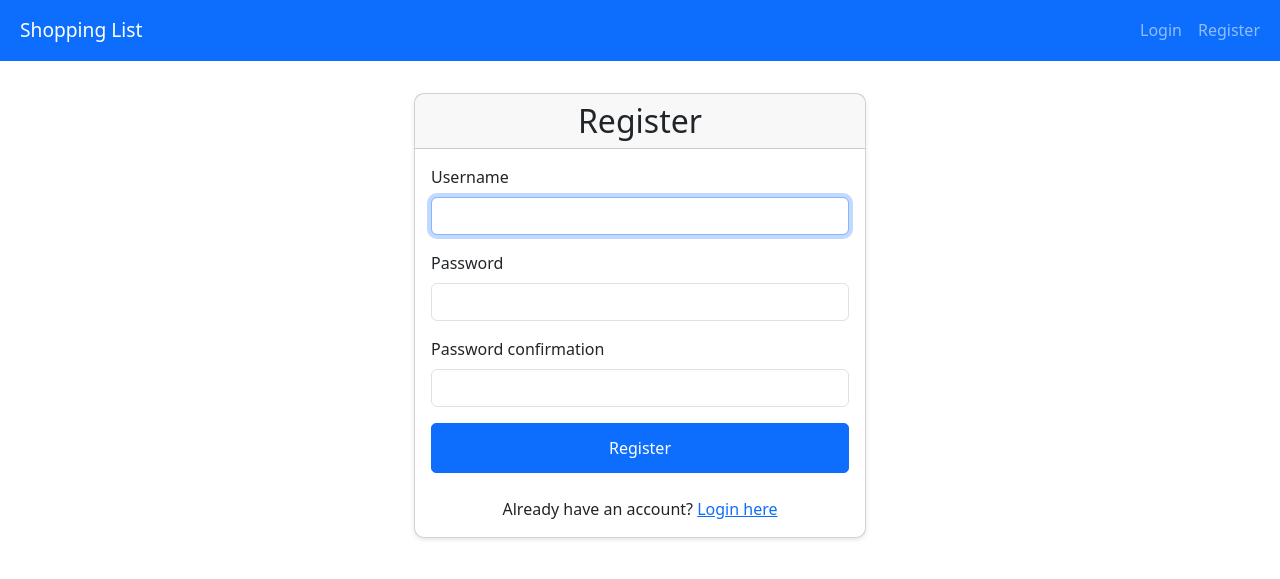
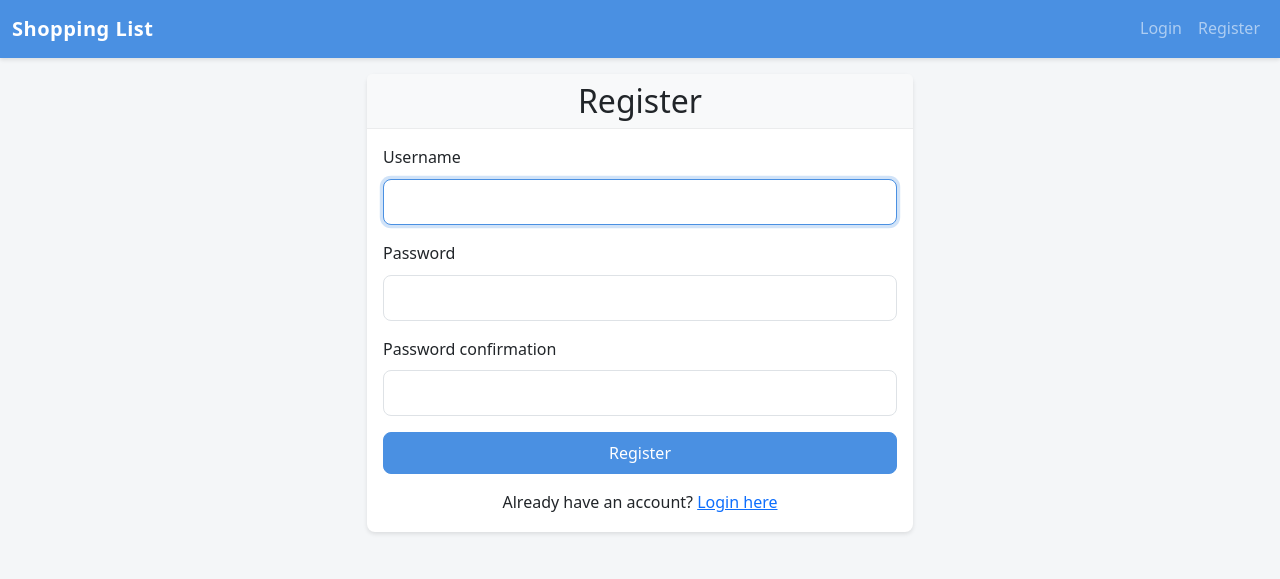
Before and after one commit to rabsingh/Capstone-Project, a Django app: page /shopping/register/ in a window 1280 px wide. Shown: the top 579 px of the page. Run offline with Django 4.2, Linux system fonts and the light colour scheme; some libraries are stand-ins or nearby versions.

Commit message:
moved CSS into seperate file out of base.html

```diff
--- a/static/css/style.css
+++ b/static/css/style.css
@@ -1,3 +1,98 @@
-h1 {
-    color: red;
-}
+:root {
+    --primary-color: #4a90e2;
+    --secondary-color: #f8f9fa;
+    --success-color: #28a745;
+    --warning-color: #ffc107;
+    --danger-color: #dc3545;
+    --text-color: #2c3e50;
+    --border-radius: 8px;
+    --box-shadow: 0 2px 4px rgba(0, 0, 0, 0.1);
+  }
+
+  body {
+    background-color:#f4f6f8;
+    color: var(--text-color);
+    line-height: 1.6;
+  }
+
+  .navbar {
+    background-color: var(--primary-color) !important;
+    box-shadow: var(--box-shadow);
+  }
+
+  .navbar-brand {
+    font-weight: 600;
+    letter-spacing: 0.5px;
+  }
+
+  .card {
+    border: none;
+    border-radius: var(--border-radius);
+    box-shadow: var(--box-shadow);
+    transition: transform 0.2s;
+  }
+
+  .card:hover {
+    transform: translateY(-2px);
+  }
+
+  .card-header {
+    background-color: var(--secondary-color);
+    border-bottom: 1px solid rgba(0, 0, 0, 0.05);
+    font-weight: 600;
+  }
+
+  .form-control, .form-select {
+    border-radius: var(--border-radius);
+    border: 1px solid #dee2e6;
+    padding: 0.625rem;
+  }
+
+  .form-control:focus, .form-select:focus {
+    border-color: var(--primary-color);
+    box-shadow: 0 0 0 0.2rem rgba(74, 144, 226, 0.25);
+  }
+
+  .btn {
+    border-radius: var(--border-radius);
+    font-weight: 500;
+    padding: 0.5rem 1rem;
+    transition: all 0.2s;
+  }
+
+  .btn-primary {
+    background-color: var(--primary-color);
+    border-color: var(--primary-color);
+  }
+
+  .btn-primary:hover {
+    background-color: #357abd;
+    border-color: #357abd;
+  }
+
+  .btn-danger {
+    background-color: var(--danger-color);
+    border-color: var(--danger-color);
+  }
+
+  .badge {
+    padding: 0.5em 0.75em;
+    border-radius: 4px;
+  }
+
+  .alert {
+    border-radius: var(--border-radius);
+    border: none;
+    box-shadow: var(--box-shadow);
+  }
+
+  @media (max-width: 768px) {
+    .card-body {
+      padding: 1rem;
+    }
+
+    .btn {
+      width: 100%;
+      margin-bottom: 0.5rem;
+    }
+  }
--- a/templates/base.html
+++ b/templates/base.html
@@ -4,57 +4,9 @@
     <meta charset="UTF-8">
     <meta name="viewport" content="width=device-width, initial-scale=1.0, shrink-to-fit=no">
     <title>Shopping List App</title>
-    <!-- Bootstrap CSS -->
+    {% load static %}
     <link href="https://cdn.jsdelivr.net/npm/bootstrap@5.3.0/dist/css/bootstrap.min.css" rel="stylesheet">
-    <!-- Custom CSS -->
-    <style>
-        /* Mobile-first styles */
-        .navbar-brand {
-            font-size: 1.2rem;
-            padding: 0.5rem;
-        }
-
-        .container {
-            padding: 1rem;
-            max-width: 100%;
-        }
-
-        .card {
-            margin-bottom: 1rem;
-            border-radius: 10px;
-            box-shadow: 0 2px 4px rgba(0,0,0,0.1);
-        }
-
-        .form-control {
-            margin-bottom: 1rem;
-        }
-
-        .btn {
-            width: 100%;
-            margin-bottom: 0.5rem;
-            padding: 0.75rem;
-            border-radius: 5px;
-        }
-
-        /* Tablet and up */
-        @media (min-width: 768px) {
-            .container {
-                max-width: 720px;
-            }
-
-            .btn {
-                width: auto;
-                margin-right: 0.5rem;
-            }
-        }
-
-        /* Desktop and up */
-        @media (min-width: 992px) {
-            .container {
-                max-width: 960px;
-            }
-        }
-    </style>
+    <link href="{% static 'css/style.css' %}" rel="stylesheet">
 </head>
 <body>
     <nav class="navbar navbar-expand-lg navbar-dark bg-primary">
@@ -99,7 +51,6 @@
         {% endblock %}
     </div>
 
-    <!-- Bootstrap JS Bundle with Popper -->
     <script src="https://cdn.jsdelivr.net/npm/bootstrap@5.3.0/dist/js/bootstrap.bundle.min.js"></script>
 </body>
 </html>
```
Also changed, not shown: templates/shopping_list_app/item_list.html (+8 -3 lines), 1 other file.
